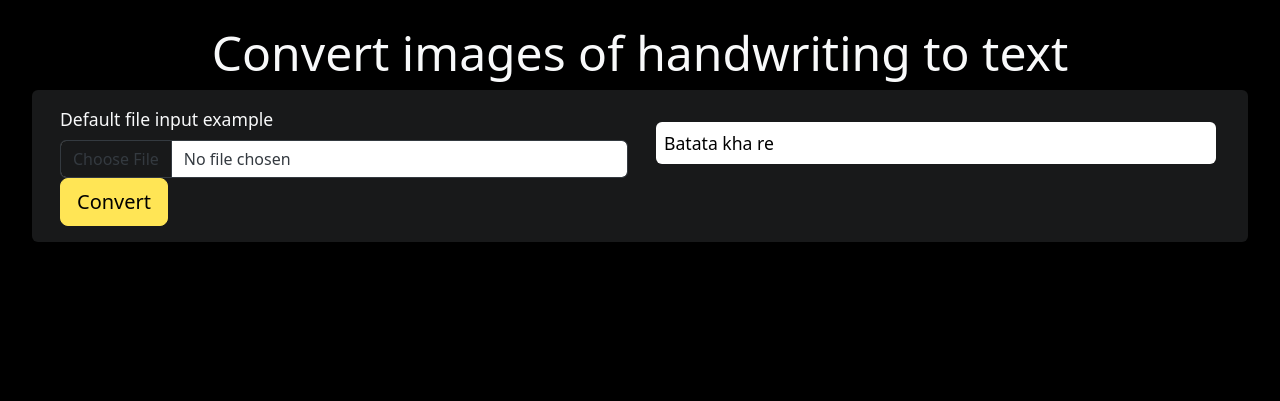
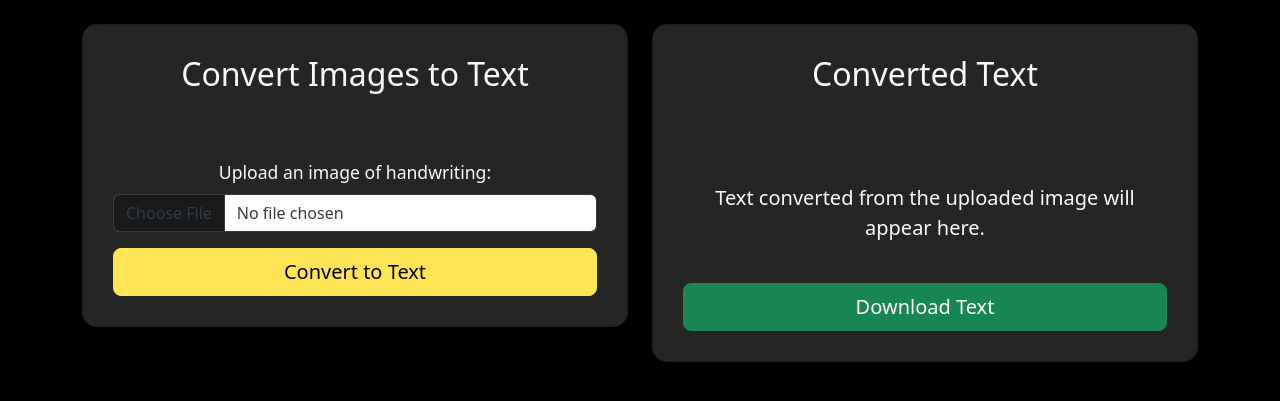
Before and after one commit to heyy-Haarsh/HTR-Internship, a Flask app: page /convert in a window 1280 px wide. Shown: the part 76-477 px from the top of the page. Run offline with Flask 3, Linux system fonts and the light colour scheme; some libraries are stand-ins or nearby versions.

Commit message:
Updated Profile, Functionality Page

```diff
--- a/templates/convert.html
+++ b/templates/convert.html
@@ -6,17 +6,51 @@
 	{% include "navbar.html" %}
 	{% endwith %}
 
-<div class="container-fluid p-4">
-	<h1 class="display-5 text-center">Convert images of handwriting to text</h1>
-	<div class="row m-2 p-3 rounded bg-body-tertiary">
-		<div class="col-sm-6">
-		  <label for="formFile" class="form-label">Default file input example</label>
-		  <input class="form-control" type="file" id="formFile">
-		  <button class="btn btn-primary btn-lg">Convert</button>
+	<style>
+		.card {
+			border-radius: 15px;
+			box-shadow: 0 0 10px rgba(0, 0, 0, 0.1);
+			padding: 30px;
+			background-color: #2b2b29dd; /*Tertiary background color */
+		}
+
+		.feature-line {
+			border-bottom: 2px solid #ff9a9a;
+			margin: 20px auto;
+			max-width: 400px;
+		}
+	</style>
+
+	<div class="container py-4">
+		<div class="row justify-content-center">
+			<!-- First Half: Upload Image -->
+			<div class="col-md-6">
+				<div class="card">
+					<h2 class="text-center mb-4">Convert Images to Text</h2>
+					<div class="feature-line"></div>
+					<form action="/upload_image" method="POST" enctype="multipart/form-data">
+						<div class="mb-3 text-center">
+							<label for="formFile" class="form-label">Upload an image of handwriting:</label>
+							<input class="form-control" type="file" id="formFile" name="image" accept="image/*" required>
 						</div>
-		<div class="col-sm-6 p-3">
-			<div class="bg-white text-black rounded p-2">
-			Batata kha re
+						<div class="d-grid gap-2">
+							<button class="btn btn-primary btn-lg" type="submit">Convert to Text</button>
+						</div>
+					</form>
+				</div>
+			</div>
+
+			<!-- Second Half: Converted Output -->
+			<div class="col-md-6">
+				<div class="card">
+					<h2 class="text-center mb-4">Converted Text</h2>
+					<div class="feature-line"></div>
+					<div class="text-center my-4">
+						<p class="lead">Text converted from the uploaded image will appear here.</p>
+					</div>
+					<div class="d-grid gap-2">
+						<a href="#" class="btn btn-success btn-lg" download>Download Text</a>
+					</div>
 				</div>
 			</div>
 		</div>
```
Also changed, not shown: templates/profile.html (+6 -1 lines), static/images/feature-1.png. Lines whose indentation alone changed are shown as unchanged.
